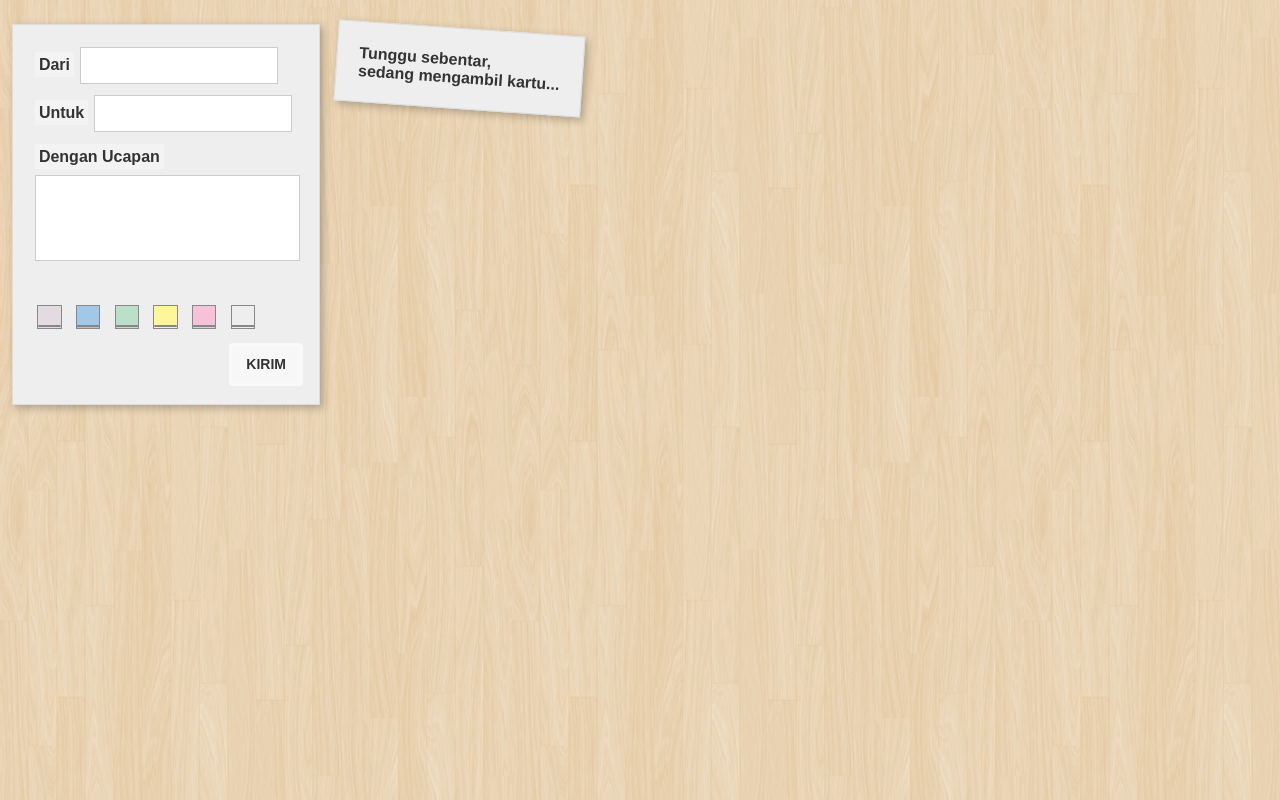
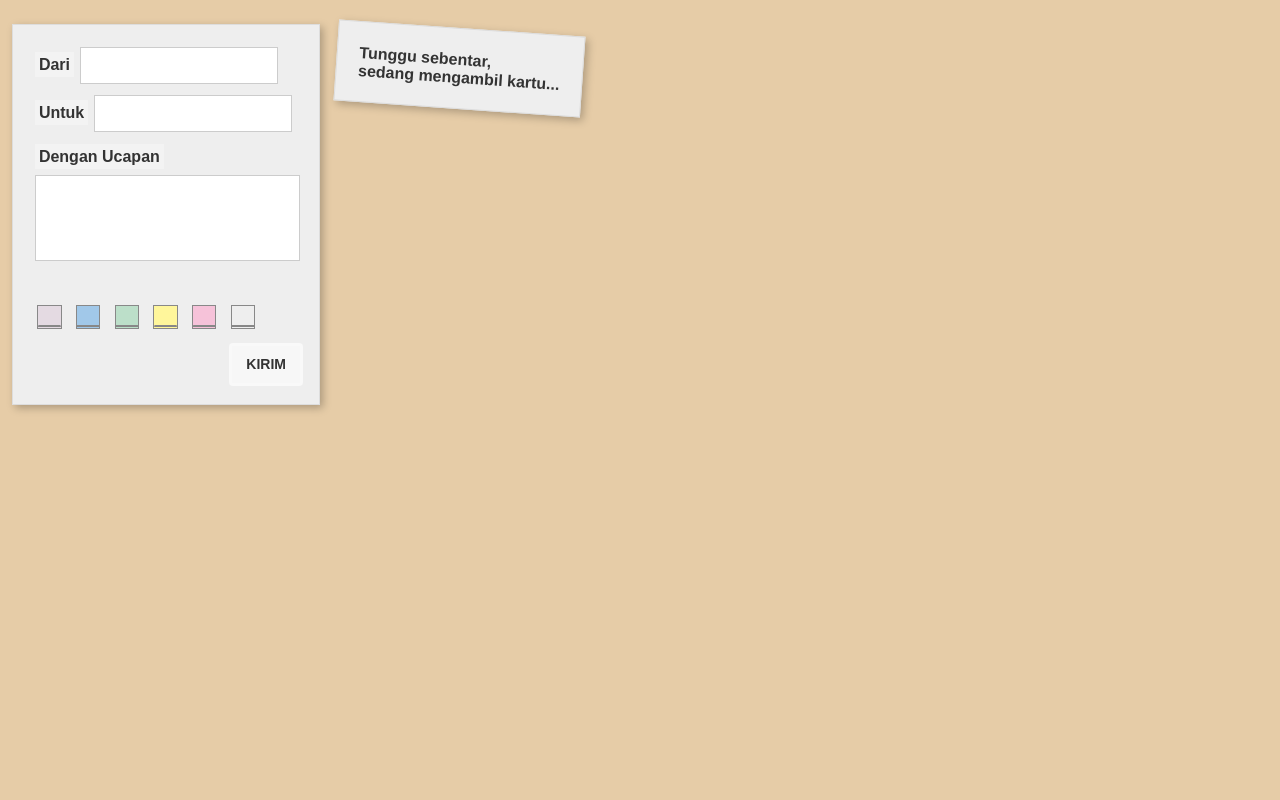
Before and after one commit to feryandi/dudu, a plain HTML site: page index.html in a window 1280 px wide. Drawn offline with Linux system fonts and the light colour scheme; no server answers.

Commit message:
Change background to css only

```diff
--- a/static/style.css
+++ b/static/style.css
@@ -6,7 +6,6 @@ html {
 
 body {
   background-color: #e6cca7;
-  background-image: url('/static/wood.jpg');
   padding: 1em;
 }
 
```
Also changed, not shown: static/wood.jpg (deleted).
